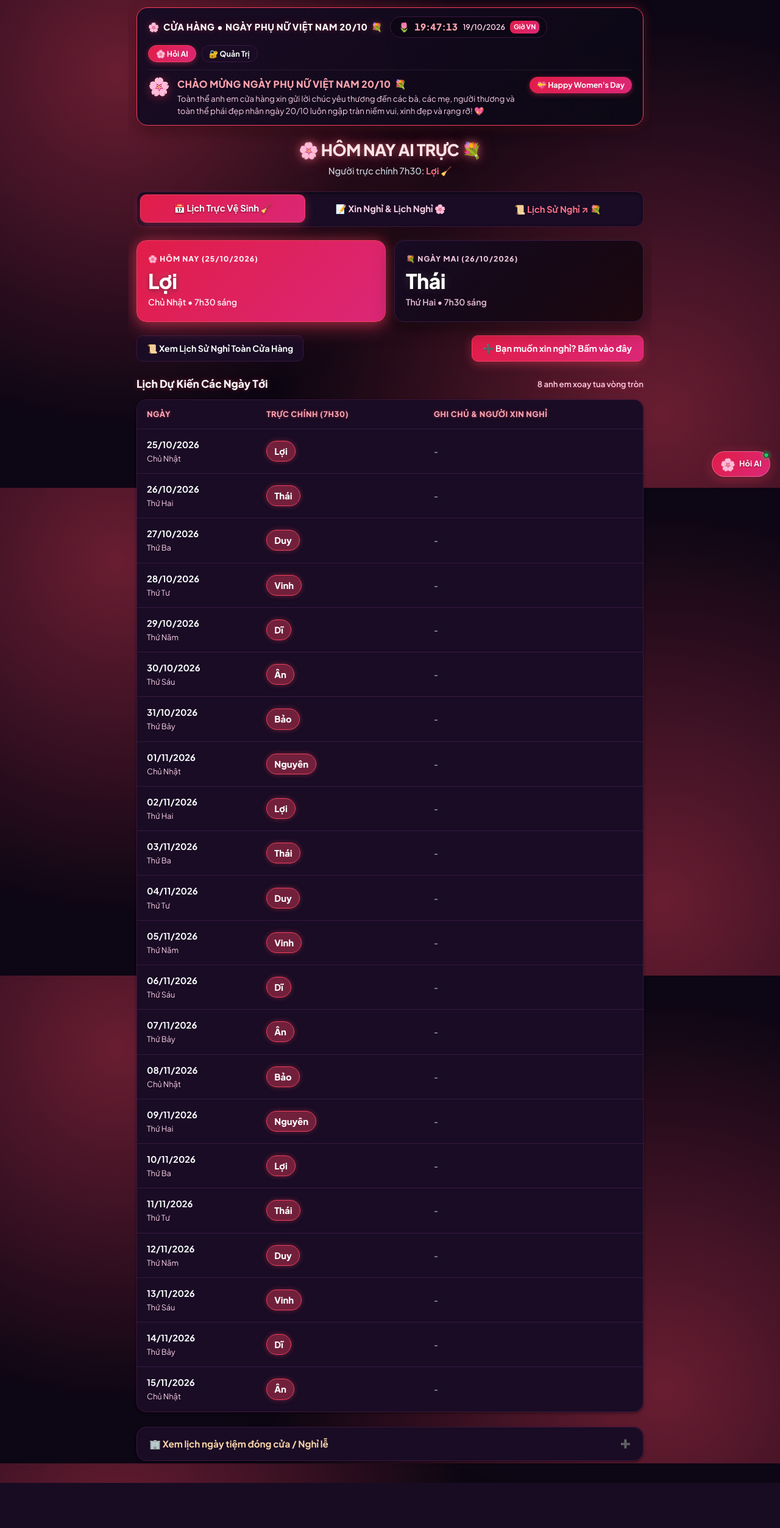
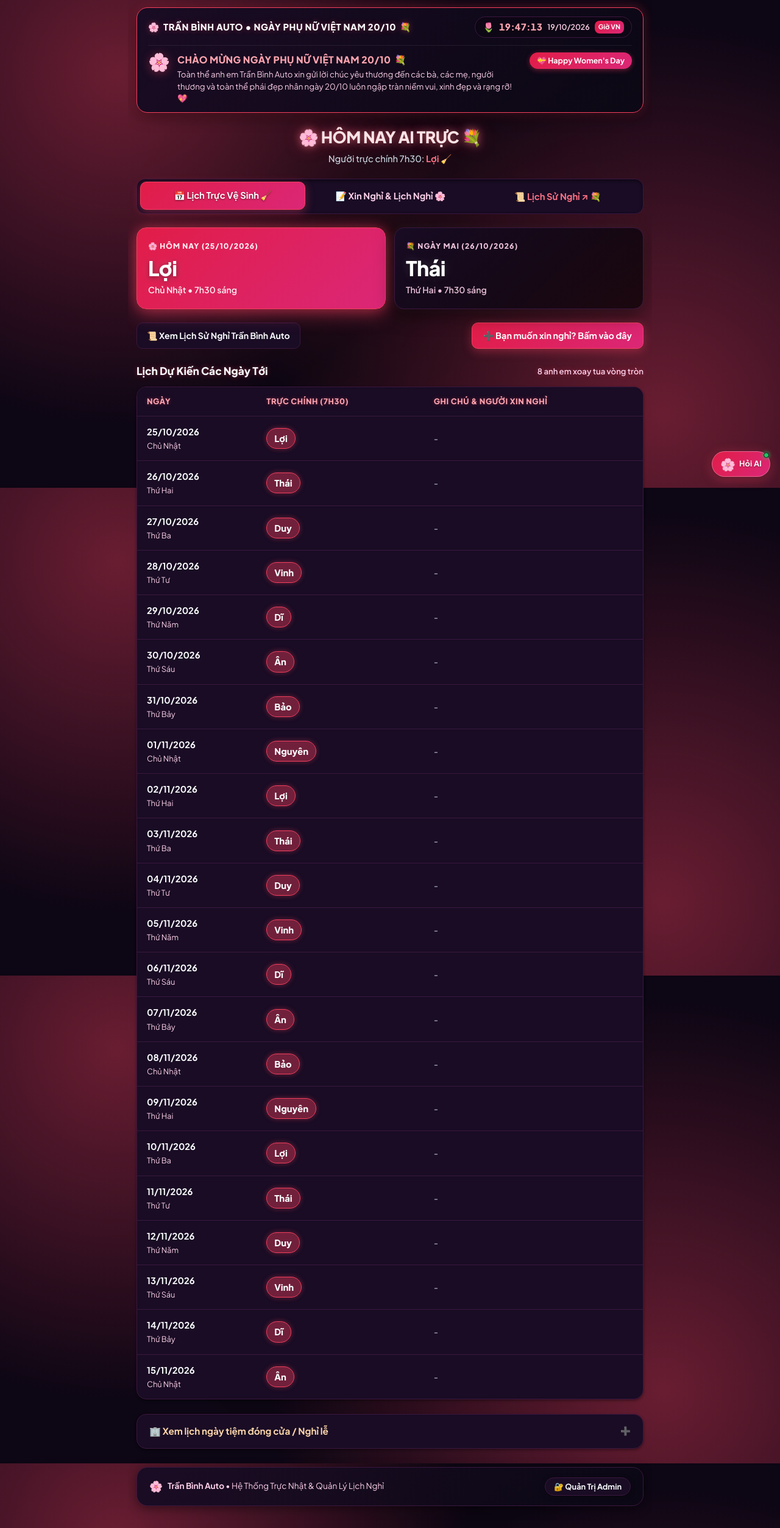
Before and after one commit to rappervint/apptruc, a Flask app: page / in a window 1280 px wide. Shown: the whole page at 61% size. Before the commit the page ends 2432 px from the top, so only its background shows below. Run offline with Flask 3, Linux system fonts and the light colour scheme; data comes from the database, SQL or seed files in the repository; data that the repository does not hold is empty.

Commit message:
Update store name to Trần Bình Auto, remove top Hỏi AI button, and relocate Admin controls to bottom footer

```diff
--- a/app.py
+++ b/app.py
@@ -62,9 +62,9 @@ def inject_theme():
 
 # 8 người cố định trực nhật vệ sinh 7h30 sáng
 DUTY_MEMBERS = ['Vinh', 'Dĩ', 'Ân', 'Bảo', 'Nguyên', 'Lợi', 'Thái', 'Duy']
-# 2 nhân viên tại cửa hàng không trực nhật nhưng vẫn báo xin nghỉ bình thường
+# 2 nhân viên tại Trần Bình Auto không trực nhật nhưng vẫn báo xin nghỉ bình thường
 NON_DUTY_STAFF = ['Bảo Mập', 'Phát']
-# Danh sách tất cả 10 nhân sự tại cửa hàng
+# Danh sách tất cả 10 nhân sự tại Trần Bình Auto
 ALL_STAFF = DUTY_MEMBERS + NON_DUTY_STAFF
 
 # Mốc bắt đầu gốc: Nguyên (index 4) trực ngày 16/10/2026
@@ -545,7 +545,7 @@ def get_current_view_cycle(today):
 
 @app.route('/history')
 def history():
-    """Trang tra cứu lịch sử xin nghỉ theo chu kỳ cửa hàng (reset vào 00:00 ngày 9)"""
+    """Trang tra cứu lịch sử xin nghỉ theo chu kỳ Trần Bình Auto (reset vào 00:00 ngày 9)"""
     cleanup_and_advance_checkpoint()
 
     today = get_vn_today()
@@ -1074,7 +1074,7 @@ def parse_with_ollama(text, today):
         return None, None, [], None
 
     prompt = f"""
-Bạn là trợ lý AI trích xuất thông tin xin nghỉ việc cho cửa hàng.
+Bạn là trợ lý AI trích xuất thông tin xin nghỉ việc cho Trần Bình Auto.
 Hôm nay là: {today.strftime('%Y-%m-%d')} ({today.strftime('%A')}).
 Danh sách 10 nhân sự hợp lệ: {', '.join(ALL_STAFF)}.
 Tin nhắn của nhân viên: "{text}"
@@ -1229,7 +1229,7 @@ def answer_schedule_query(query):
         leaves_ctx = "\n".join(leaves_lines) if leaves_lines else "Hiện không có ai xin nghỉ."
 
         prompt = f"""
-Bạn là trợ lý AI quản lý lịch trực nhật vệ sinh 7h30 sáng và theo dõi ngày nghỉ tại cửa hàng.
+Bạn là trợ lý AI quản lý lịch trực nhật vệ sinh 7h30 sáng và theo dõi ngày nghỉ tại Trần Bình Auto.
 Hôm nay là: {today.strftime('%d/%m/%Y')} ({weekday_vn_map.get(today.strftime('%A'))}).
 Danh sách 8 người trực nhật: {', '.join(DUTY_MEMBERS)}.
 Nhân sự không trực nhật: {', '.join(NON_DUTY_STAFF)}.
@@ -1434,7 +1434,7 @@ Yêu cầu: Hãy trả lời ngắn gọn, thân thiện, chính xác dựa trê
         if not leaves_summary:
             return "🌴 Hiện tại cả 10 anh em đều đang có lịch đi làm đầy đủ, <strong>không có ai xin nghỉ</strong> sắp tới!", engine
         lines = [f"• 👤 <strong>{item['member_name']}</strong> nghỉ ngày <strong>{item['display_date']}</strong> ({item['weekday_vn']}) — Lý do: <em>{item['reason']}</em>" for item in leaves_summary[:6]]
-        return f"📋 Danh sách các ca xin nghỉ sắp tới tại cửa hàng ({len(leaves_summary)} ca):<br>" + "<br>".join(lines), engine
+        return f"📋 Danh sách các ca xin nghỉ sắp tới tại Trần Bình Auto ({len(leaves_summary)} ca):<br>" + "<br>".join(lines), engine
 
     # ═══════════════════════════════════════════════════════════════════
     # NHÓM 2: CÂU HỎI VỀ TRỰC NHẬT (DUTY INQUIRY)
@@ -1442,7 +1442,7 @@ Yêu cầu: Hãy trả lời ngắn gọn, thân thiện, chính xác dựa trê
     # 2.1. Hỏi về 1 nhân viên cụ thể trực ngày nào
     if found_member:
         if found_member in NON_DUTY_STAFF:
-            return f"ℹ️ <strong>{found_member}</strong> thuộc nhóm nhân sự không trực nhật vệ sinh 7h30 sáng tại cửa hàng.", engine
+            return f"ℹ️ <strong>{found_member}</strong> thuộc nhóm nhân sự không trực nhật vệ sinh 7h30 sáng tại Trần Bình Auto.", engine
 
         my_duties = [s for s in schedule if s.get('assigned') == found_member]
         if not my_duties:
@@ -1582,7 +1582,7 @@ def api_ai_chat_schedule():
                     'is_leave_intent': False,
                     'answer': (
                         f"⛔ <strong>KHÔNG ĐƯỢC PHÉP XIN NGHỈ CẬN NGÀY!</strong><br>"
-                        f"Theo quy định của cửa hàng, bạn <strong>không được tự đăng ký xin nghỉ vào Hôm nay, Ngày mai và Ngày mốt</strong> "
+                        f"Theo quy định của Trần Bình Auto, bạn <strong>không được tự đăng ký xin nghỉ vào Hôm nay, Ngày mai và Ngày mốt</strong> "
                         f"(ngày bạn chọn: <strong>{near_disp}</strong>) để tránh thiếu hụt nhân sự và kịp sắp xếp trực nhật.<br>"
                         f"👉 Ngày đăng ký sớm nhất có thể nhận là từ <strong>{min_allowed_disp}</strong> ({min_allowed_w}).<br>"
                         f"📞 <em>Trường hợp có việc khẩn cấp hoặc đột xuất, bạn vui lòng <strong>liên hệ trực tiếp với Quản lý / Admin</strong> để được xử lý nhé!</em>{chips}"
@@ -1695,7 +1695,7 @@ def api_ai_chat_schedule():
                     'answer': (
                         f"{near_prefix}"
                         f"📝 Trợ lý đã ghi nhận bạn muốn đăng ký xin nghỉ vào {lbl}.<br>"
-                        f"❓ Bạn là ai trong 10 anh em cửa hàng? Vui lòng bấm chọn tên của bạn bên dưới để tạo đơn ngay nhé:{chips}"
+                        f"❓ Bạn là ai trong 10 anh em Trần Bình Auto? Vui lòng bấm chọn tên của bạn bên dưới để tạo đơn ngay nhé:{chips}"
                     ),
                     'engine': engine
                 })
@@ -1779,7 +1779,7 @@ def api_ai_confirm_leave():
             near_fmt = ', '.join([datetime.strptime(d, '%Y-%m-%d').strftime('%d/%m/%Y') for d in invalid_near_dates])
             return jsonify({
                 'success': False,
-                'error': f'⛔ Không được phép xin nghỉ cận ngày ({near_fmt}). Cửa hàng không nhận đơn nghỉ Hôm nay, Ngày mai và Ngày mốt. Vui lòng liên hệ trực tiếp với Admin nếu có việc khẩn cấp!'
+                'error': f'⛔ Không được phép xin nghỉ cận ngày ({near_fmt}). Trần Bình Auto không nhận đơn nghỉ Hôm nay, Ngày mai và Ngày mốt. Vui lòng liên hệ trực tiếp với Admin nếu có việc khẩn cấp!'
             })
 
     valid_dates = [d for d in leave_dates if d and d >= today_str]
--- a/templates/history.html
+++ b/templates/history.html
@@ -3,7 +3,7 @@
 <head>
   <meta charset="UTF-8">
   <meta name="viewport" content="width=device-width, initial-scale=1.0, maximum-scale=1.0, user-scalable=no, interactive-widget=resizes-content">
-  <title>Lịch Sử Xin Nghỉ — Cửa Hàng</title>
+  <title>Lịch Sử Xin Nghỉ — Trần Bình Auto</title>
   <link rel="preconnect" href="https://fonts.googleapis.com">
   <link rel="preconnect" href="https://fonts.gstatic.com" crossorigin>
   <link href="https://fonts.googleapis.com/css2?family=Plus+Jakarta+Sans:wght@400;500;600;700;800&display=swap" rel="stylesheet">
@@ -659,7 +659,7 @@
 
   <header>
     <h1 class="floral-glow-text">📜 LỊCH SỬ XIN NGHỈ {{ theme.icons.main }}</h1>
-    <p class="subtitle">Tra cứu toàn diện các ca xin nghỉ của anh em cửa hàng ({{ theme.tag }})</p>
+    <p class="subtitle">Tra cứu toàn diện các ca xin nghỉ của anh em Trần Bình Auto ({{ theme.tag }})</p>
   </header>
 
   <!-- BỘ LỌC TÌM KIẾM -->
@@ -864,7 +864,7 @@
         </h3>
         <button type="button" onclick="closeAdminModal()" style="border:none; background:transparent; font-size:1.2rem; cursor:pointer; color:#94a3b8;">✕</button>
       </div>
-      <p style="font-size:0.85rem; color:#cbd5e1; margin-bottom:14px;">Nhập mật khẩu quản trị để chỉnh sửa hoặc xóa lịch nghỉ của cửa hàng.</p>
+      <p style="font-size:0.85rem; color:#cbd5e1; margin-bottom:14px;">Nhập mật khẩu quản trị để chỉnh sửa hoặc xóa lịch nghỉ của Trần Bình Auto.</p>
       <form action="/admin-login" method="POST">
         <input type="hidden" name="next_url" value="{{ request.url }}">
         <div class="form-group">
--- a/templates/index.html
+++ b/templates/index.html
@@ -86,15 +86,29 @@
       align-items: center;
       justify-content: space-between;
       gap: 12px;
-      flex-wrap: wrap;
-    }
-    .unified-brand-clock {
+    }
+    .app-page-footer {
+      margin-top: 30px;
+      margin-bottom: 24px;
+      padding: 16px 20px;
+      background: linear-gradient(135deg, {{ theme.colors.card_bg }} 0%, rgba(10, 8, 20, 0.8) 100%);
+      border: 1.5px solid {{ theme.colors.border }};
+      border-radius: 18px;
       display: flex;
       align-items: center;
-      gap: 12px;
+      justify-content: space-between;
       flex-wrap: wrap;
-    }
-    .top-header-actions {
+      gap: 14px;
+      color: {{ theme.colors.text_muted }};
+      font-size: 0.85rem;
+      box-shadow: 0 4px 18px rgba(0, 0, 0, 0.45);
+    }
+    .footer-info {
+      display: flex;
+      align-items: center;
+      gap: 8px;
+    }
+    .footer-actions {
       display: flex;
       align-items: center;
       gap: 8px;
@@ -1209,12 +1228,11 @@
 
   <!-- KHUNG ĐIỀU HÀNH & CHỦ ĐỀ LỄ HỘI HỢP NHẤT (ALL-IN-ONE UNIFIED HEADER CARD) -->
   <div class="top-unified-card">
-    <!-- Hàng 1: Tiêu đề cửa hàng, Đồng hồ thời gian thực và Các nút chức năng -->
+    <!-- Hàng 1: Tiêu đề thương hiệu và Đồng hồ thời gian thực -->
     <div class="unified-top-bar">
-      <div class="unified-brand-clock">
       <div class="brand-title">
         <span class="floral-float">{{ theme.icons.main }}</span>
-          <span>Cửa Hàng • {{ theme.name }}</span>
+        <span>Trần Bình Auto • {{ theme.name }}</span>
         <span class="floral-float">{{ theme.icons.sub }}</span>
       </div>
 
@@ -1223,29 +1241,6 @@
         <span id="vn-live-clock" class="clock-time">--:--:--</span>
         <span id="vn-live-date" class="clock-date" style="color: {{ theme.colors.text_muted }}; font-size: 0.78rem; font-weight: 600;">--/--/----</span>
         <span class="clock-zone">Giờ VN</span>
-        </div>
-      </div>
-
-      <div class="top-header-actions">
-        <button type="button" class="top-btn" onclick="toggleAiChatPopup()" style="background: {{ theme.colors.primary_gradient }}; border: 1px solid {{ theme.colors.border_focus }}; color: #fff; padding: 5px 12px; border-radius: 20px; font-size: 0.78rem; font-weight: 700; cursor: pointer; display: inline-flex; align-items: center; gap: 4px; box-shadow: 0 2px 8px {{ theme.colors.primary_glow }};">
-          {{ theme.icons.bot }} Hỏi AI
-        </button>
-
-        {% if is_admin %}
-          <button type="button" class="top-btn" onclick="openThemePickerModal()" style="background: rgba(255,255,255,0.12); border: 1.5px solid var(--border-focus); color: #fff; padding: 5px 12px; border-radius: 20px; font-size: 0.78rem; font-weight: 700; cursor: pointer; display: inline-flex; align-items: center; gap: 4px; box-shadow: 0 2px 8px rgba(0,0,0,0.3);">
-            🎨 Đổi Giao Diện
-          </button>
-          <span class="admin-badge" style="background: {{ theme.colors.primary_glow }}; border: 1.5px solid var(--border-focus); color: {{ theme.colors.highlight }}; font-size: 0.78rem; font-weight: 800; padding: 4px 10px; border-radius: 20px; display: inline-flex; align-items: center; gap: 4px;">
-            👑 Admin
-          </span>
-          <a href="/admin-logout" class="top-btn" style="background: {{ theme.colors.primary_glow }}; color: {{ theme.colors.highlight }}; border: 1px solid var(--border-focus); padding: 4px 10px; border-radius: 20px; font-size: 0.76rem; font-weight: 700; text-decoration: none;">
-            Thoát
-          </a>
-        {% else %}
-          <button type="button" class="top-btn" onclick="openAdminModal()" style="background: {{ theme.colors.card_bg }}; border: 1.5px solid {{ theme.colors.border }}; color: {{ theme.colors.text }}; padding: 5px 12px; border-radius: 20px; font-size: 0.78rem; font-weight: 700; cursor: pointer; display: inline-flex; align-items: center; gap: 4px;">
-            🔐 Quản Trị
-          </button>
-        {% endif %}
       </div>
     </div>
 
@@ -1353,7 +1348,7 @@
     <!-- Phím tắt nhanh -->
     <div class="action-bar">
       <a href="/history" class="btn btn-light" style="width: auto; padding: 10px 16px; font-size: 0.88rem;">
-        📜 Xem Lịch Sử Nghỉ Toàn Cửa Hàng
+        📜 Xem Lịch Sử Nghỉ Trần Bình Auto
       </a>
       <button type="button" onclick="switchTab('leaves')" class="btn btn-primary" style="width: auto; padding: 10px 18px; font-size: 0.9rem;">
         ➕ Bạn muốn xin nghỉ? Bấm vào đây
@@ -1704,6 +1699,32 @@
 
   </div>
 
+  <!-- FOOTER DƯỚI CÙNG TRANG VỚI NÚT QUẢN TRỊ ADMIN -->
+  <footer class="app-page-footer">
+    <div class="footer-info">
+      <span style="font-size: 1.1rem;">{{ theme.icons.main }}</span>
+      <span><strong>Trần Bình Auto</strong> • Hệ Thống Trực Nhật & Quản Lý Lịch Nghỉ</span>
+    </div>
+
+    <div class="footer-actions">
+      {% if is_admin %}
+        <button type="button" class="top-btn" onclick="openThemePickerModal()" style="background: rgba(255,255,255,0.12); border: 1.5px solid var(--border-focus); color: #fff; padding: 6px 14px; border-radius: 20px; font-size: 0.8rem; font-weight: 700; cursor: pointer; display: inline-flex; align-items: center; gap: 6px; box-shadow: 0 2px 8px rgba(0,0,0,0.3); touch-action: manipulation;">
+          🎨 Đổi Giao Diện
+        </button>
+        <span class="admin-badge" style="background: {{ theme.colors.primary_glow }}; border: 1.5px solid var(--border-focus); color: {{ theme.colors.highlight }}; font-size: 0.8rem; font-weight: 800; padding: 5px 12px; border-radius: 20px; display: inline-flex; align-items: center; gap: 4px;">
+          👑 Admin
+        </span>
+        <a href="/admin-logout" class="top-btn" style="background: {{ theme.colors.primary_glow }}; color: {{ theme.colors.highlight }}; border: 1px solid var(--border-focus); padding: 5px 12px; border-radius: 20px; font-size: 0.78rem; font-weight: 700; text-decoration: none; touch-action: manipulation;">
+          Thoát
+        </a>
+      {% else %}
+        <button type="button" class="top-btn" onclick="openAdminModal()" style="background: {{ theme.colors.card_bg }}; border: 1.5px solid {{ theme.colors.border }}; color: {{ theme.colors.text }}; padding: 6px 14px; border-radius: 20px; font-size: 0.8rem; font-weight: 700; cursor: pointer; display: inline-flex; align-items: center; gap: 6px; box-shadow: 0 2px 8px rgba(0,0,0,0.3); touch-action: manipulation;">
+          🔐 Quản Trị Admin
+        </button>
+      {% endif %}
+    </div>
+  </footer>
+
   <script>
     // Dữ liệu từ Backend Python
     const leavesByDate = {{ leaves_by_date | tojson }};
@@ -2003,7 +2024,7 @@
       const minAllowed = '{{ min_leave_date_str }}';
       if (!isAdmin && dateInput && dateInput.value < minAllowed) {
         if (e) e.preventDefault();
-        alert('⛔ QUY ĐỊNH CỬA HÀNG:\nKhông được phép tự đăng ký xin nghỉ cận ngày (Hôm nay, Ngày mai và Ngày mốt) để anh em kịp sắp xếp công việc.\n\nTrường hợp đột xuất hoặc khẩn cấp, vui lòng liên hệ trực tiếp với Quản lý / Admin!');
+        alert('⛔ QUY ĐỊNH TRẦN BÌNH AUTO:\nKhông được phép tự đăng ký xin nghỉ cận ngày (Hôm nay, Ngày mai và Ngày mốt) để anh em kịp sắp xếp công việc.\n\nTrường hợp đột xuất hoặc khẩn cấp, vui lòng liên hệ trực tiếp với Quản lý / Admin!');
         return false;
       }
       return true;
@@ -2292,7 +2313,7 @@
       <div style="display: flex; align-items: center; gap: 8px;">
         <span style="font-size: 1.25rem;">{{ theme.icons.bot }}</span>
         <div>
-          <strong style="font-size: 0.92rem; display: block; line-height: 1.2;">Trợ Lý Cửa Hàng AI {{ theme.icons.sub }}</strong>
+          <strong style="font-size: 0.92rem; display: block; line-height: 1.2;">Trợ Lý Trần Bình Auto AI {{ theme.icons.sub }}</strong>
           <span style="font-size: 0.72rem; opacity: 0.9; display: flex; align-items: center; gap: 4px;">
             <span style="width: 6px; height: 6px; background: {{ theme.colors.primary }}; border-radius: 50%; display: inline-block;"></span> {{ theme.tag }}
           </span>
@@ -2335,7 +2356,7 @@
         </h3>
         <button type="button" onclick="closeAdminModal()" style="border:none; background:transparent; font-size:1.2rem; cursor:pointer; color:#94a3b8;">✕</button>
       </div>
-      <p style="font-size:0.85rem; color:#cbd5e1; margin-bottom:14px;">Nhập mật khẩu quản trị để chỉnh sửa hoặc xóa lịch nghỉ của cửa hàng.</p>
+      <p style="font-size:0.85rem; color:#cbd5e1; margin-bottom:14px;">Nhập mật khẩu quản trị để chỉnh sửa hoặc xóa lịch nghỉ của Trần Bình Auto.</p>
       <form action="/admin-login" method="POST">
         <input type="hidden" name="next_url" value="{{ request.url }}">
         <div class="form-group">
```
Also changed, not shown: other parts of templates/index.html (+25 -20 lines), themes.py (+25 -25 lines). Lines whose indentation alone changed are shown as unchanged.
